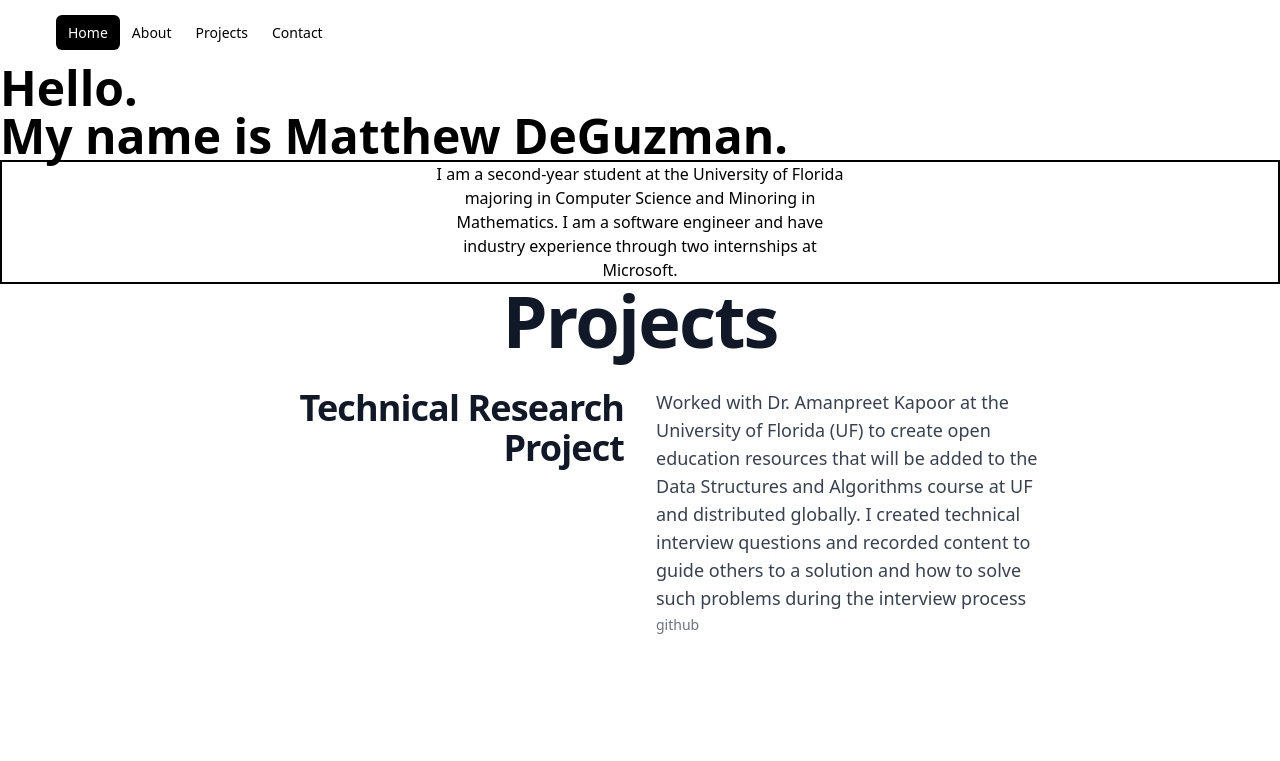
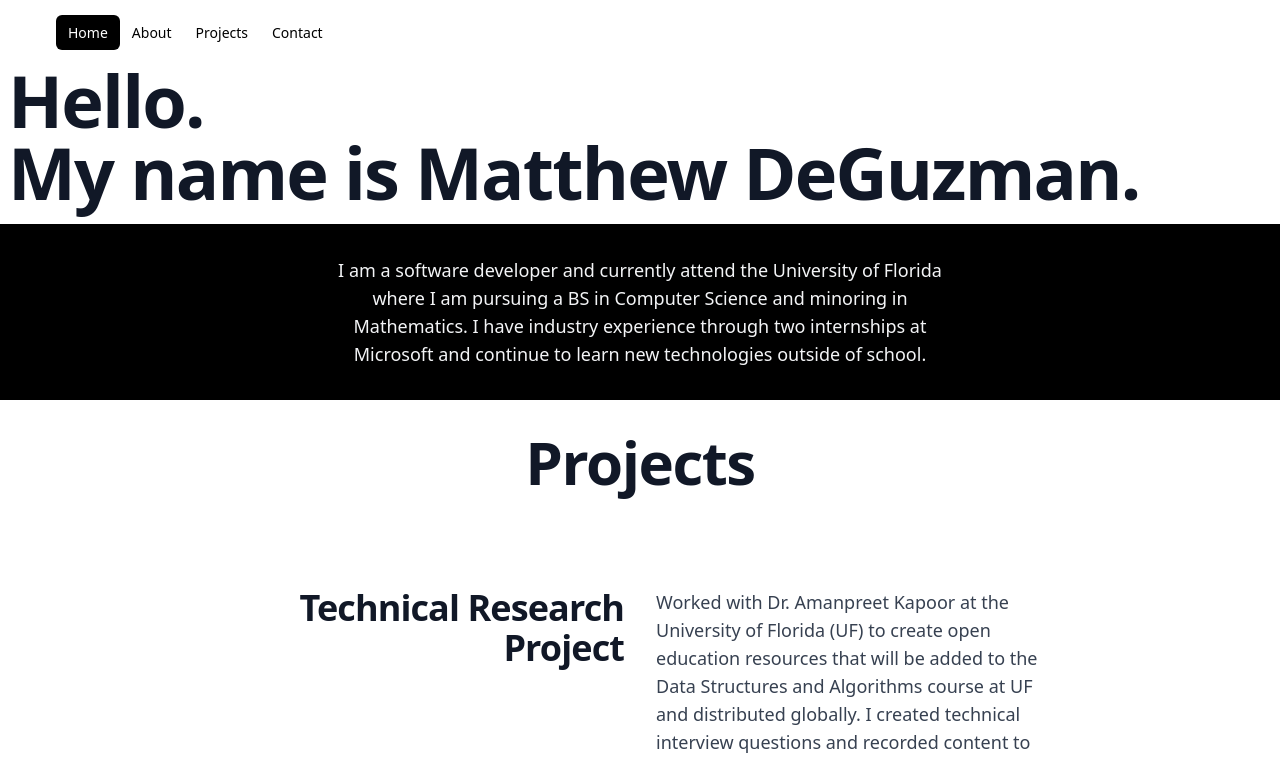
Before and after one commit to matthewdeguzman/personal-website, a Next.js app: page / in a window 1280 px wide. Shown: the top 761 px of the page. Built offline with nearby package versions, Linux system fonts and the light colour scheme.

Commit message:
changed bg, font size, and alignment

```diff
--- a/components/project.js
+++ b/components/project.js
@@ -10,9 +10,9 @@ export default function Project({
 }) {
   const titl = getTitle(title, left);
   const desc = gitDescription(description, github, left);
-  const order = left ? "" : "md:-order-1";
+  const order = left ? "" : "md:-order-1"; // order of the description in the grid depends on if the title is on left
   return (
-    <div className="mx-auto w-fit md:max-w-4xl py-8 px-4 sm:py-4 sm:px-6 lg:px-8">
+    <div className="mx-auto w-fit md:max-w-4xl mt-4 px-4 md:mt-8 sm:px-6 lg:px-8">
       <div className="grid grid-cols-1 md:grid-cols-2">
         {titl}
         <div className={order}>{desc}</div>
--- a/pages/index.js
+++ b/pages/index.js
@@ -25,30 +25,28 @@ export default function Home({ allProjectsData }) {
 
       {/* Introduction Section */}
       <div>
-        <p className="text-5xl font-sans font-bold">
+        <p className="text-5xl pl-2 md:text-7xl font-sans font-extrabold tracking-tight text-gray-900">
           Hello. <br />
           My name is Matthew DeGuzman.
         </p>
       </div>
 
       {/* About me section */}
-      <div className="flex justify-center border-2 border-black">
-        <div className="flex-initial basis-1/3 text-center">
-          <p>
-            I am a second-year student at the University of Florida majoring in
-            Computer Science and Minoring in Mathematics. I am a software
-            engineer and have industry experience through two internships at
-            Microsoft.
-          </p>
-        </div>
+      <div className="bg-black w-screen">
+        <p className="mx-auto text-center text-gray-100 text-lg py-8 mt-2 w-fit sm:mt-4 sm:max-w-screen-sm">
+          I am a software developer and currently attend the University of
+          Florida where I am pursuing a BS in Computer Science and minoring in
+          Mathematics. I have industry experience through two internships at
+          Microsoft and continue to learn new technologies outside of school.
+        </p>
       </div>
 
       {/* Project Section */}
       <div>
-        <h1 className="text-7xl font-bold tracking-tight text-gray-900 text-center">
+        <h1 className="text-6xl mt-8 font-bold tracking-tight text-gray-900 text-center">
           Projects
         </h1>
-        <div className="grid mt-4 grid-rows-8 gap-16 md:gap-24 justify-center">
+        <div className="grid grid-rows-8 gap-16 mt-4 md:gap-24 md:mt-16 justify-center">
           {allProjectsData.map(
             ({ title, description, startTime, endTime, github }) => (
               <div key={github}>
```
